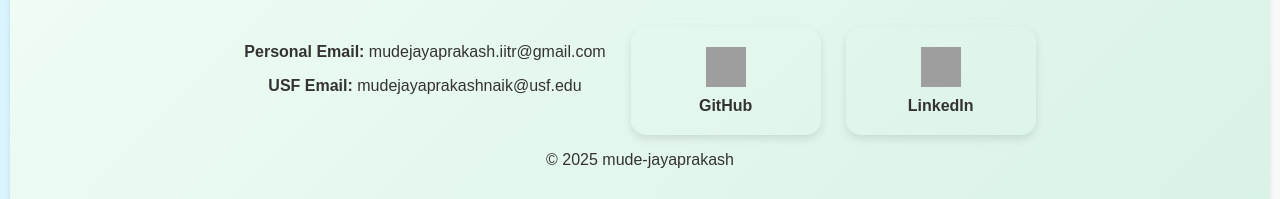
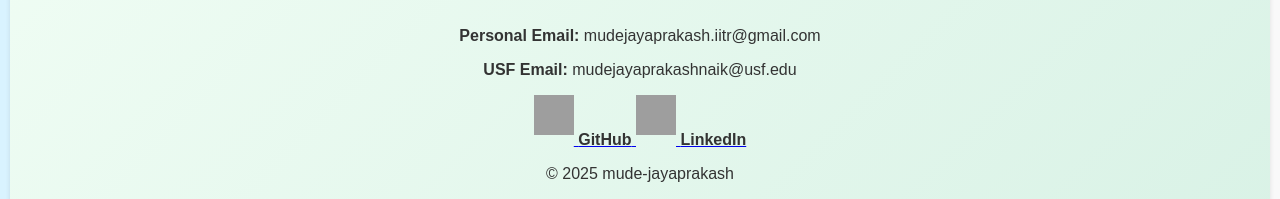
Before and after one commit to mudejayaprakash/portfolio-mudejayaprakashnaik, a plain HTML site: page index.html in a window 1280 px wide. Shown: the part 2082-2281 px from the top of the page. Drawn offline with Linux system fonts and the light colour scheme; grey boxes are pictures that could not be loaded.

Commit message:
changed profile image dimensions

```diff
--- a/style.css
+++ b/style.css
@@ -40,7 +40,7 @@ header {
 
 .about-image img {
   width: 250px;
-  height: auto;
+  height: 300px;
   object-fit: cover;
   border-radius: 15px;          /* circular image */
   border: 4px solid #006747;   /* USF green border */
@@ -179,24 +179,7 @@ section:hover {
   font-size: 2rem;
 }
 
-.contact-container {
-  display: flex;
-  justify-content: center;
-  flex-wrap: wrap;
-  gap: 25px;
-}
 
-.contact-card {
-  display: flex;
-  flex-direction: column;
-  align-items: center;
-  text-decoration: none;
-  padding: 20px;
-  border-radius: 15px;
-  width: 150px;
-  box-shadow: 0 4px 8px rgba(0,0,0,0.1);
-  transition: transform 0.3s ease, box-shadow 0.3s ease;
-}
 
 .contact-card img {
   width: 40px;
```
